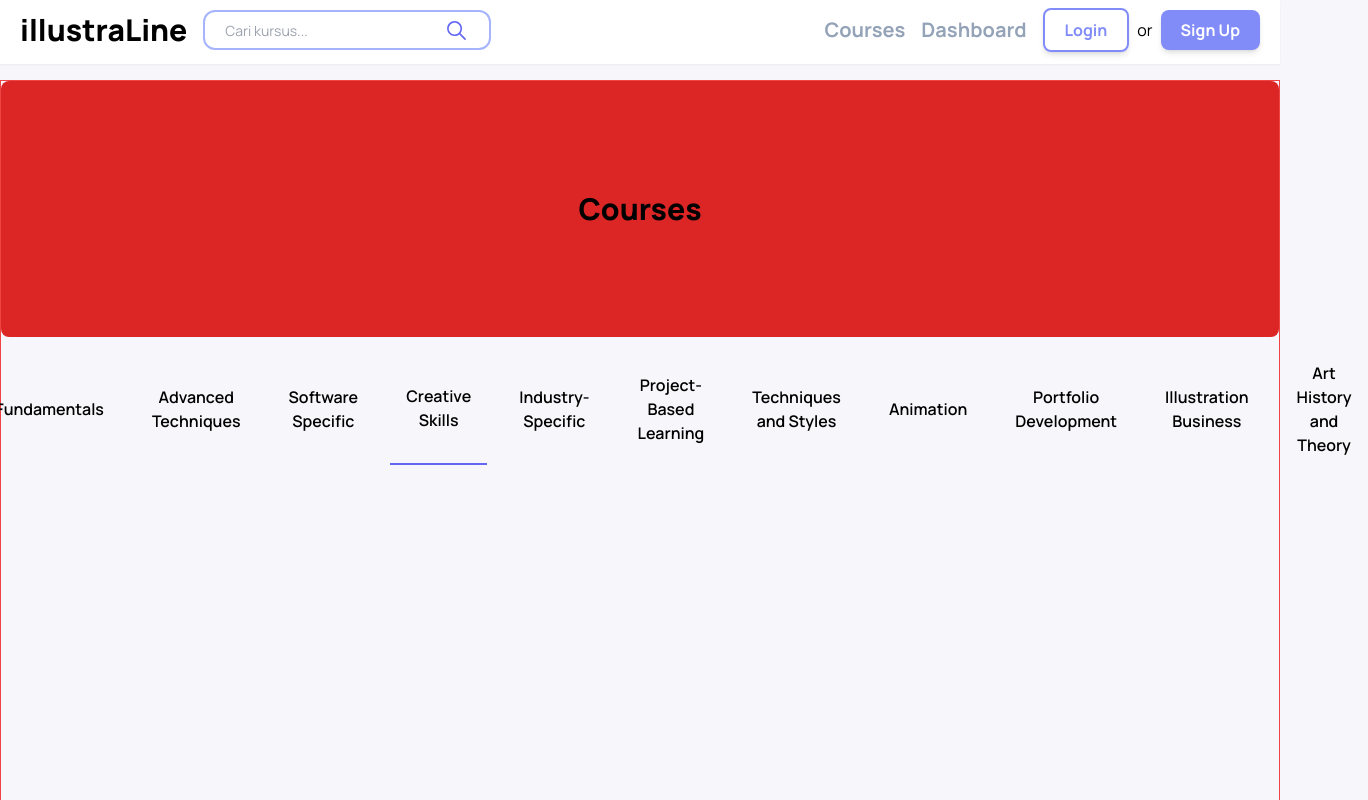
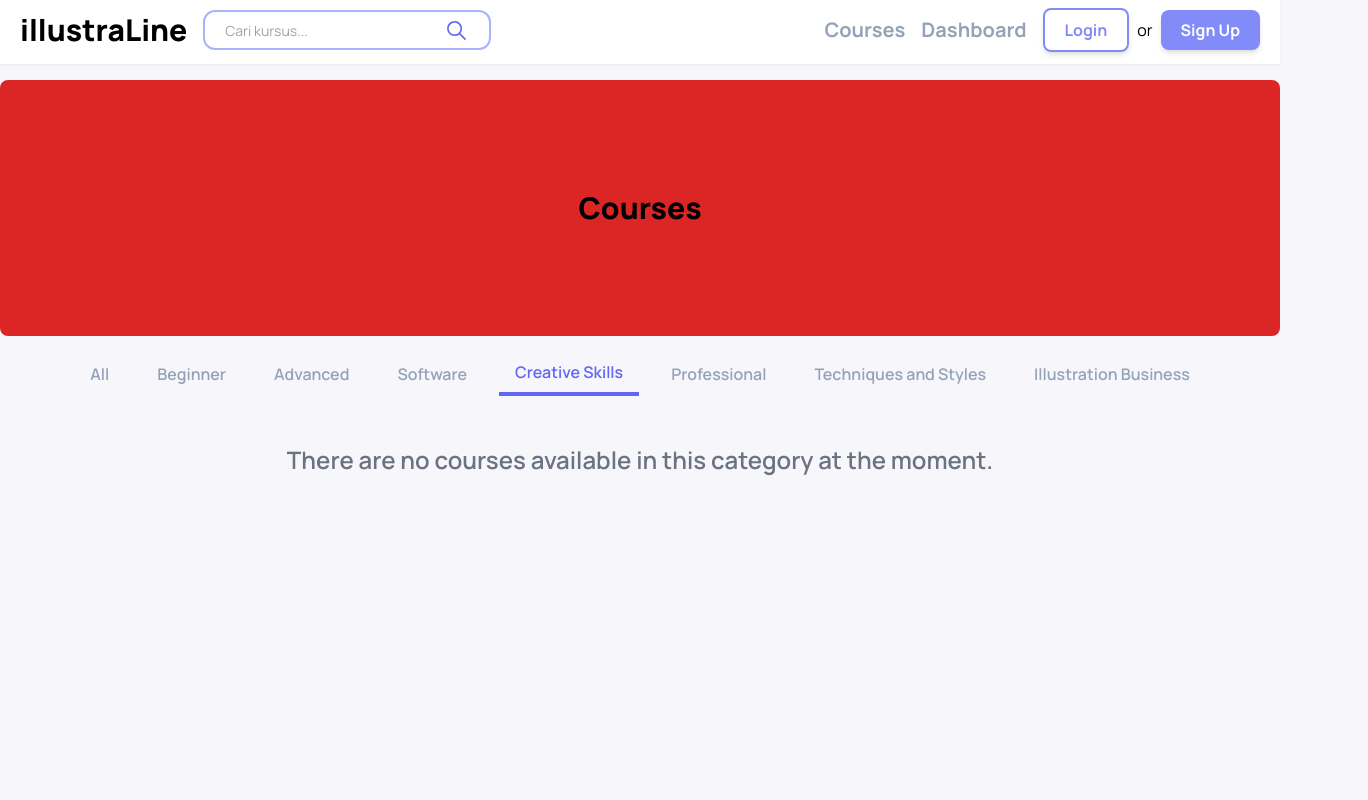
Before and after one commit to IllustraLine/IllustraLine-web-react, a React (Vite) app: page /courses in a window 1280 px wide. Both pictures are taken after a click on the button "Creative Skills". Shown: the top 800 px of the page, 1368 px wide, since content can reach past the window. Built offline with nearby package versions, Linux system fonts and the light colour scheme.

Commit message:
feat: fix tabs, added tags color

```diff
--- a/src/App.jsx
+++ b/src/App.jsx
@@ -115,7 +115,10 @@ const App = () => {
         <Route path="/login" element={<Login />} />
         <Route path="/register" element={<Register />} />
         <Route path="/courses" element={<Courses />} />
-        <Route path="/detailCourses" element={<DetailCourses />} />
+        <Route
+          path={`courses/detail/:coursename`}
+          element={<DetailCourses />}
+        />
         <Route path="/checkout" element={<Checkout />} />
         <Route path="/dashboard/user" element={<Dashboard />} />
         <Route
--- a/src/components/layout/Tabs.jsx
+++ b/src/components/layout/Tabs.jsx
@@ -11,7 +11,7 @@ const Tabs = ({ categories, onTabChange }) => {
   return (
     <div className="flex justify-center space-x-4 py-4">
       <button
-        className={`px-4 py-2 font-semibold ${
+        className={`px-4 py-2 font-semibold text-slate-400 transition-all duration-100 hover:border-b-2 hover:border-indigo-500 hover:bg-slate-200 hover:text-slate-500 ${
           activeTab === "All" ? "border-b-2 border-indigo-500" : ""
         }`}
         onClick={() => handleTabClick("All")}
@@ -21,12 +21,14 @@ const Tabs = ({ categories, onTabChange }) => {
       {categories.map((category) => (
         <button
           key={category}
-          className={`px-4 py-2 font-semibold ${
-            activeTab === category ? "border-b-2 border-indigo-500" : ""
+          className={`px-4 py-2 font-semibold transition-all duration-200 hover:border-b-2 hover:border-indigo-500 hover:bg-slate-200 hover:text-slate-500 ${
+            activeTab === category
+              ? "border-b-4 border-indigo-500 font-bold text-indigo-500 transition-all duration-100"
+              : "text-slate-400"
           }`}
           onClick={() => handleTabClick(category)}
         >
-          {category}
+          <div>{category}</div>
         </button>
       ))}
     </div>
--- a/src/components/ui/CourseCard.jsx
+++ b/src/components/ui/CourseCard.jsx
@@ -2,11 +2,11 @@ import { Link } from "react-router-dom";
 import Tags from "./Tags";
 
 const CourseCard = (prop) => {
-  const { image, title, artist, tags, price } = prop;
+  const { image, title, artist, tags, price} = prop;
   return (
     <Link
-      to="/study/fundamental-gambar"
-      className="relative h-[400px] w-96 rounded-xl border-2 border-indigo-300 bg-violet-100 p-5 shadow-md transition-all duration-150 hover:scale-105 hover:bg-violet-200"
+      to={`courses/detail/${title}`}
+      className="relative h-[400px] w-96 rounded-xl border-2 border-indigo-200 bg-violet-50 p-5 shadow-md transition-all duration-150 hover:scale-105 hover:bg-violet-100"
     >
       <div className="relative h-fit w-full">
         <img
@@ -18,7 +18,11 @@ const CourseCard = (prop) => {
       <div className="flex flex-col gap-1">
         <h1 className="pt-2 text-xl font-bold">{title}</h1>
         <p className="text-slate-500">artist :{artist}</p>
-        <Tags tags={tags}></Tags>
+        <div className="flex flex-wrap gap-1">
+          {tags.map((tag, index) => (
+            <Tags key={index} tags={tag}></Tags>
+          ))}
+        </div>
       </div>
 
       {price == 0 ? (
@@ -27,7 +31,7 @@ const CourseCard = (prop) => {
         </p>
       ) : (
         <p className="absolute bottom-5 right-5 text-center font-bold text-indigo-800">
-          Rp. {price}
+          Rp. {price.toLocaleString("id-ID")}
         </p>
       )}
     </Link>
--- a/src/components/ui/Tags.jsx
+++ b/src/components/ui/Tags.jsx
@@ -1,7 +1,23 @@
 const Tags = ({ tags }) => {
   return (
-    <div className="w-fit rounded-full border-2 border-green-500 bg-green-50 px-3 py-[1px]">
-      <h1 className="font-semibold text-green-600">{tags}</h1>
+    <div className="text-sm">
+      {tags === "Beginner" ? (
+        <div className="w-fit rounded-full border-2 border-green-600 px-2 py-[1px] text-green-600">
+          {tags}
+        </div>
+      ) : tags === "Advanced" ? (
+        <div className="w-fit rounded-full border-2 border-blue-600 px-2 py-[1px] text-blue-600">
+          {tags}
+        </div>
+      ) : tags === "Professional" ? (
+        <div className="w-fit rounded-full border-2 border-orange-600 px-2 py-[1px] text-orange-600">
+          {tags}
+        </div>
+      ) : (
+        <div className="w-fit rounded-full border-2 border-gray-600 px-2 py-[1px] text-gray-600">
+          {tags}
+        </div>
+      )}
     </div>
   );
 };
--- a/src/pages/Home.jsx
+++ b/src/pages/Home.jsx
@@ -11,22 +11,25 @@ const Home = () => {
       image: gesture, // Ganti dengan path gambar yang sesuai
       artist: "john doe",
       title: "Introduction to Illustration",
-      tags: "beginner",
+      tags: ["Beginner"],
       price: 0,
+      link: "study/fundamental-gambar",
     },
     {
       image: gesture, // Ganti dengan path gambar yang sesuai
       artist: "john doe",
       title: "Gesture Drawing",
-      tags: "beginner",
+      tags: ["Beginner"],
       price: 0,
+      link: "study/fundamental-gambar",
     },
     {
       image: gesture, // Ganti dengan path gambar yang sesuai
       artist: "john doe",
       title: "Shape Drawing",
-      tags: "beginner",
+      tags: ["Beginner"],
       price: 0,
+      link: "study/fundamental-gambar",
     },
   ];
 
@@ -39,7 +42,7 @@ const Home = () => {
           <h1 className="pb-5 text-4xl font-bold">
             From <span className="font-bold text-green-500">Start</span> to {""}
             <span className="font-bold text-orange-500">Mastery</span>:
-            Illustraline is Here for{" "}
+            IllustraLine is Here for{" "}
             <span className="font-bold text-indigo-500 underline">You</span>
           </h1>
           <p>
@@ -79,6 +82,7 @@ const Home = () => {
               artist={course.artist}
               tags={course.tags}
               price={course.price}
+              link={course.link}
             />
           ))}
         </div>
--- a/src/pages/course/Courses.jsx
+++ b/src/pages/course/Courses.jsx
@@ -5,17 +5,13 @@ import Tabs from "../../components/layout/Tabs";
 import CourseCard from "../../components/ui/CourseCard";
 
 const categories = [
-  "Fundamentals",
-  "Advanced Techniques",
-  "Software Specific",
+  "Beginner",
+  "Advanced",
+  "Software ",
   "Creative Skills",
-  "Industry-Specific",
-  "Project-Based Learning",
+  "Professional",
   "Techniques and Styles",
-  "Animation",
-  "Portfolio Development",
   "Illustration Business",
-  "Art History and Theory",
 ];
 
 const Courses = () => {
@@ -31,14 +27,14 @@ const Courses = () => {
       image: "image-url-1",
       title: "Basic Drawing Skills",
       artist: "John Doe",
-      tags: ["Fundamentals"],
+      tags: ["Beginner"],
       price: 0,
     },
     {
       image: "image-url-2",
       title: "Advanced Shading",
       artist: "Jane Smith",
-      tags: ["Advanced Techniques"],
+      tags: ["Advanced", "Lighting"],
       price: 200000,
     },
     // Add more course data here
@@ -52,11 +48,13 @@ const Courses = () => {
   return (
     <Page>
       <Navbar />
-      <section className="mx-auto min-h-screen w-screen max-w-screen-xl border border-red-500">
+      <section className="mx-auto min-h-screen w-screen max-w-screen-xl">
         <div className="flex h-64 w-full rounded-lg bg-red-600">
           <h1 className="m-auto w-fit text-3xl font-extrabold">Courses</h1>
         </div>
         <Tabs categories={categories} onTabChange={handleTabChange} />
+
+        {filteredCourses.length > 0 ? (
           <div className="grid grid-cols-1 gap-6 p-4 sm:grid-cols-2 lg:grid-cols-3">
             {filteredCourses.map((course, index) => (
               <CourseCard
@@ -66,9 +64,15 @@ const Courses = () => {
                 artist={course.artist}
                 tags={course.tags}
                 price={course.price}
+                link={course.link}
               />
             ))}
           </div>
+        ) : (
+          <h1 className="mt-8 text-center text-2xl font-semibold text-gray-500">
+            There are no courses available in this category at the moment.
+          </h1>
+        )}
       </section>
     </Page>
   );
--- a/src/pages/course/DetailCourses.jsx
+++ b/src/pages/course/DetailCourses.jsx
@@ -1,5 +1,38 @@
-const DetailCourses = () => {
-  return <div>Detail Course</div>;
+import Navbar from "../../components/layout/Navbar";
+import Page from "../../components/layout/Page";
+
+const DetailCourse = () => {
+  const course = {
+    image: "image-url-1",
+    title: "Basic Drawing Skills",
+    artist: "John Doe",
+    category: "Fundamental",
+    tags: ["Beginner"],
+    price: 0,
+  };
+  return (
+    <Page>
+      <Navbar />
+      <section>
+        <div className="rouded-lg relative mx-auto flex h-[600px] max-w-screen-2xl overflow-hidden bg-[url('assets/image/figure.webp')] bg-cover bg-center">
+          <div className="absolute inset-0 rounded-lg bg-black opacity-50 backdrop-blur-sm"></div>
+          <div className="relative m-auto h-fit w-fit text-center text-white">
+            <h1 className="font-semibold">{course.category}</h1>
+            <h1 className="text-4xl font-black">{course.title}</h1>
+            <h1>{course.artist}</h1>
+          </div>
+          <div className="fixed bottom-10 flex max-w-screen-xl justify-center rounded-lg bg-indigo-500">
+            <h1>Study for</h1>
+            {course.price == 0 ? (
+              <p className="font-extrabold text-indigo-800">Free</p>
+            ) : (
+              <p className="font-bold text-indigo-800">{course.price}</p>
+            )}
+          </div>
+        </div>
+      </section>
+    </Page>
+  );
 };
 
-export default DetailCourses;
+export default DetailCourse;
```
Also changed, not shown: docker-compose.yml (added, +20 -0 lines). Lines whose indentation alone changed are shown as unchanged.
